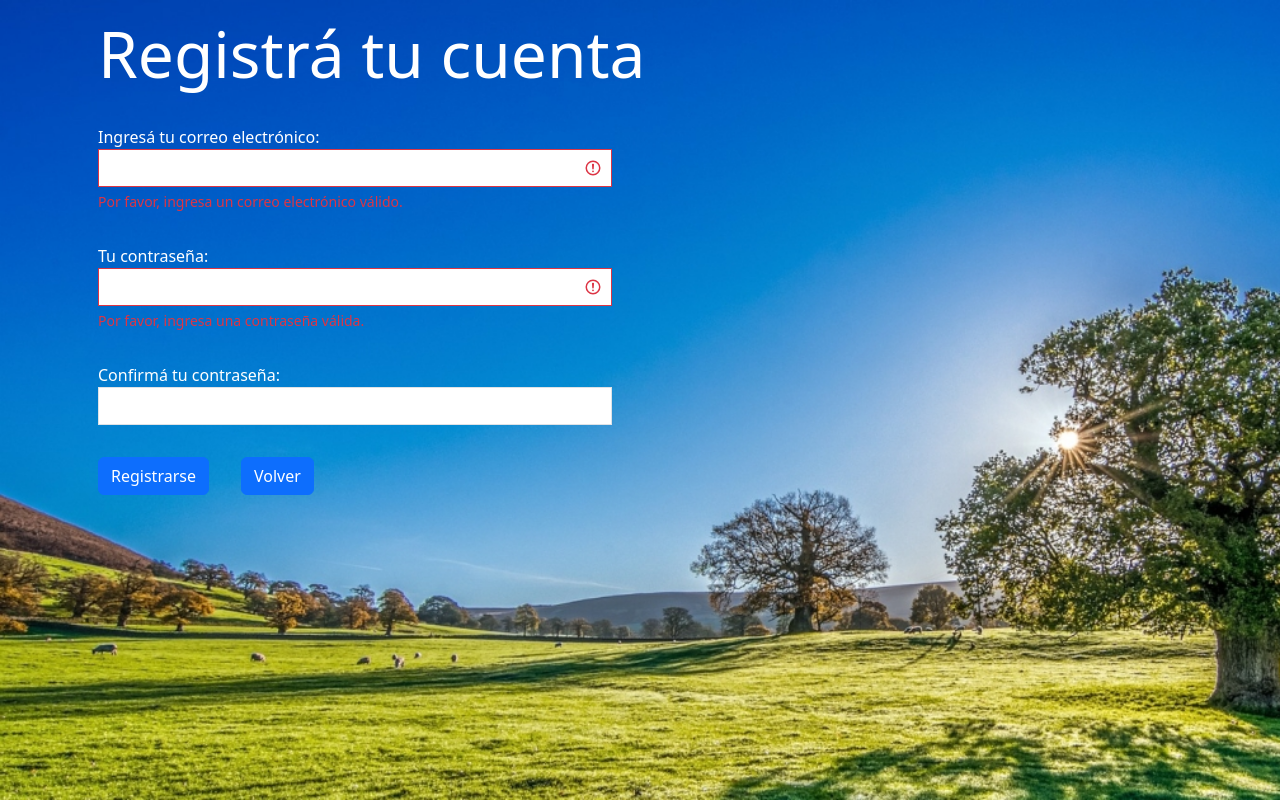
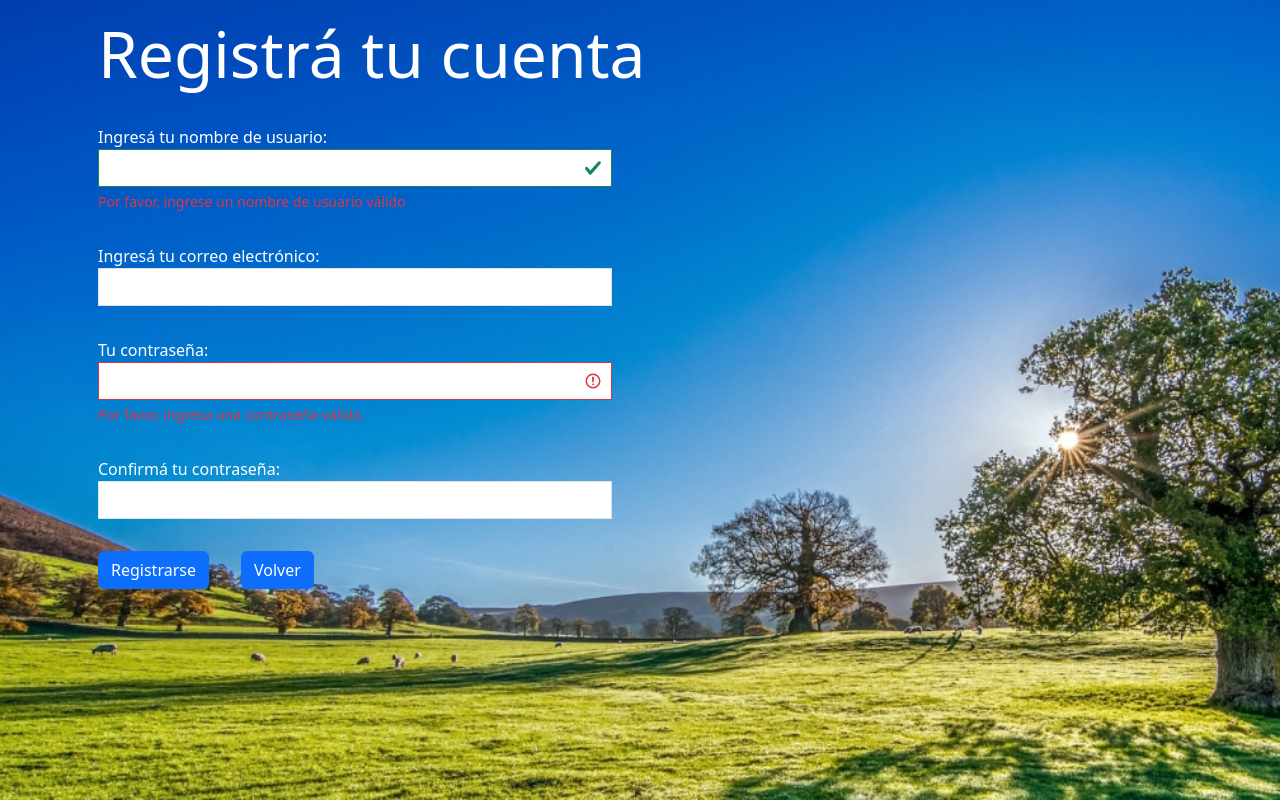
Before and after one commit to LogicalTrue/proyecto-final, a React (Create React App) app in the folder respirar/: page /register in a window 1280 px wide. Both pictures are taken after a click on the button "Registrarse". Built offline with nearby package versions, Linux system fonts and the light colour scheme.

Commit message:
Se agrega el nombre al registro

```diff
--- a/respirar/src/Components/RegisterForm.js
+++ b/respirar/src/Components/RegisterForm.js
@@ -6,6 +6,7 @@ import '../../node_modules/bootstrap/dist/css/bootstrap.min.css';
 const RegisterForm = () => {
   const [username, setUsername] = useState('');
   const [password, setPassword] = useState('');
+  const [name, setName] = useState('');
   const [confirmPassword, setConfirmPassword] = useState('');
   const [errors, setErrors] = useState({});
   const [success, setSuccess] = useState('');
@@ -16,6 +17,10 @@ const RegisterForm = () => {
 
     if (!username) {
       validationErrors.username = 'Por favor, ingresa un correo electrónico válido.';
+    }
+
+    if (!name) {
+      validationErrors.name = 'Por favor, ingrese un nombre de usuario válido'
     }
 
     if (!password) {
@@ -29,6 +34,8 @@ const RegisterForm = () => {
       validationErrors.confirmPassword = 'Por favor, asegúrate que las contraseñas coincidan.';
     }
 
+
+
     if (Object.keys(validationErrors).length > 0) {
       setErrors(validationErrors);
       setSuccess('');
@@ -37,9 +44,9 @@ const RegisterForm = () => {
 
     try {
       const response = await axios.post('http://localhost:3001/api/users', {
-        username: username,
         email: username,
-        password: password,
+        username: name,
+        password: password
       });
       const user = response.data;
       console.log(user);
@@ -59,7 +66,7 @@ const RegisterForm = () => {
   const handleUsernameChange = (e) => {
     setUsername(e.target.value);
     const emailValidation = e.target.checkValidity() ? '' : 'Por favor, ingresa un correo electrónico válido.';
-    setErrors((prevState) => ({ ...prevState, username: emailValidation }));
+    setErrors((prevState) => ({ ...prevState, email: emailValidation }));
   };
 
   const handleBack = async () => {
@@ -70,23 +77,25 @@ const RegisterForm = () => {
     <div className="container">
       <h1 className="display-3 m-3">Registrá tu cuenta</h1>
       <div className="form-container">
-
-
-        <div className="row">
+      <div className="row">
           <div className="col-md-6">
             <div className="form-group">
-              <div className={`form-group m-3 ${errors.username && 'was-validated'}`}>
-                <label htmlFor="username">Ingresá tu correo electrónico:</label>
+              <div
+                className={`form-group m-3 ${errors.name && "was-validated"}`}
+              >
+                <label htmlFor="name">Ingresá tu nombre de usuario:</label>
                 <input
                   type="text"
-                  id="username"
-                  value={username}
-                  onChange={handleUsernameChange}
-                  className={`form-control rounded-0 ${errors.username ? 'is-invalid' : ''}`}
-                  required
-                  pattern="^[^\s@]+@[^\s@]+\.[^\s@]+$"
+                  id="name"
+                  value={name}
+                  onChange={(e) => setName(e.target.value)}
+                  className={`form-control rounded-0 ${
+                    errors.name ? "is-invalid" : ""
+                  }`}
                 />
-                {errors.username && <div className="invalid-feedback">{errors.username}</div>}
+                {errors.name && (
+                  <div className="invalid-feedback">{errors.name}</div>
+                )}
               </div>
             </div>
           </div>
@@ -95,19 +104,26 @@ const RegisterForm = () => {
         <div className="row">
           <div className="col-md-6">
             <div className="form-group">
-              <div className={`form-group m-3 ${errors.password && 'was-validated'}`}>
-                <label htmlFor="password">Tu contraseña:</label>
+              <div
+                className={`form-group m-3 ${
+                  errors.email && "was-validated"
+                }`}
+              >
+                <label htmlFor="email">Ingresá tu correo electrónico:</label>
                 <input
-                  type="password"
-                  id="password"
-                  value={password}
-                  onChange={(e) => setPassword(e.target.value)}
-                  className={`form-control rounded-0 ${errors.password ? 'is-invalid' : ''}`}
+                  type="text"
+                  id="email"
+                  value={username}
+                  onChange={handleUsernameChange}
+                  className={`form-control rounded-0 ${
+                    errors.email ? "is-invalid" : ""
+                  }`}
                   required
-                  minLength="8"
-                  pattern="(?=.*\d)(?=.*[a-zA-Z]).{8,}"
+                  pattern="^[^\s@]+@[^\s@]+\.[^\s@]+$"
                 />
-                {errors.password && <div className="invalid-feedback">{errors.password}</div>}
+                {errors.email && (
+                  <div className="invalid-feedback">{errors.email}</div>
+                )}
               </div>
             </div>
           </div>
@@ -117,25 +133,65 @@ const RegisterForm = () => {
         <div className="row">
           <div className="col-md-6">
             <div className="form-group">
-              <div className={`form-group m-3 ${errors.confirmPassword && 'was-validated'}`}>
-                <label htmlFor="confirm-password">Confirmá tu contraseña:</label>
+              <div
+                className={`form-group m-3 ${
+                  errors.password && "was-validated"
+                }`}
+              >
+                <label htmlFor="password">Tu contraseña:</label>
+                <input
+                  type="password"
+                  id="password"
+                  value={password}
+                  onChange={(e) => setPassword(e.target.value)}
+                  className={`form-control rounded-0 ${
+                    errors.password ? "is-invalid" : ""
+                  }`}
+                  required
+                  minLength="8"
+                  pattern="(?=.*\d)(?=.*[a-zA-Z]).{8,}"
+                />
+                {errors.password && (
+                  <div className="invalid-feedback">{errors.password}</div>
+                )}
+              </div>
+            </div>
+          </div>
+        </div>
+
+        <div className="row">
+          <div className="col-md-6">
+            <div className="form-group">
+              <div
+                className={`form-group m-3 ${
+                  errors.confirmPassword && "was-validated"
+                }`}
+              >
+                <label htmlFor="confirm-password">
+                  Confirmá tu contraseña:
+                </label>
                 <input
                   type="password"
                   id="confirm-password"
                   value={confirmPassword}
                   onChange={(e) => setConfirmPassword(e.target.value)}
-                  className={`form-control rounded-0 ${errors.confirmPassword ? 'is-invalid' : ''}`}
+                  className={`form-control rounded-0 ${
+                    errors.confirmPassword ? "is-invalid" : ""
+                  }`}
                   required
                   minLength="8"
                   pattern="(?=.*\d)(?=.*[a-zA-Z]).{8,}"
                 />
-                {errors.confirmPassword && <div className="invalid-feedback">{errors.confirmPassword}</div>}
+                {errors.confirmPassword && (
+                  <div className="invalid-feedback">
+                    {errors.confirmPassword}
+                  </div>
+                )}
               </div>
             </div>
           </div>
         </div>
       </div>
-
 
       <button className="btn btn-primary m-3" onClick={handleRegister}>
         Registrarse
@@ -145,9 +201,7 @@ const RegisterForm = () => {
       <button className="btn btn-primary m-3" onClick={handleBack}>
         Volver
       </button>
-
     </div>
-
   );
 };
 
```
